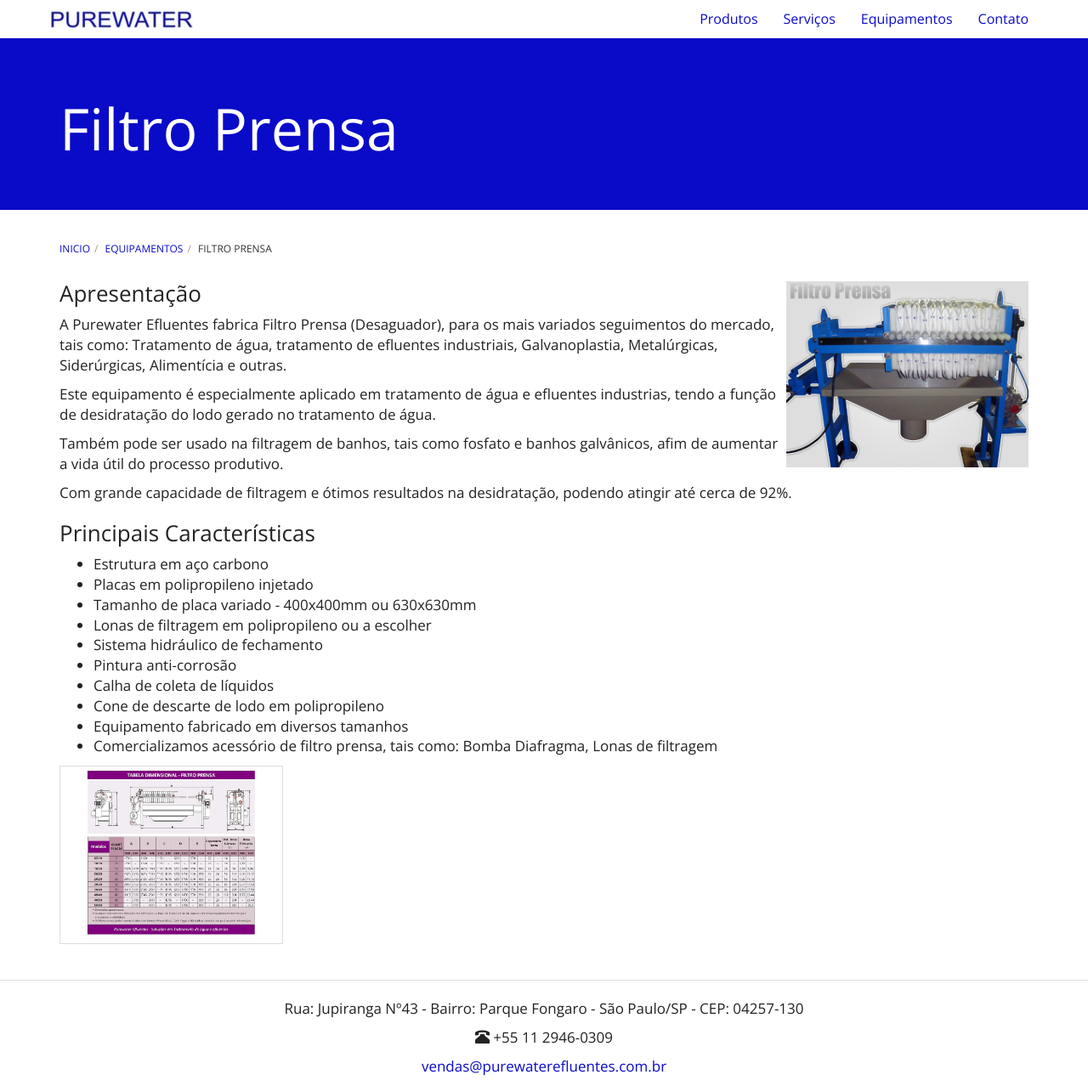
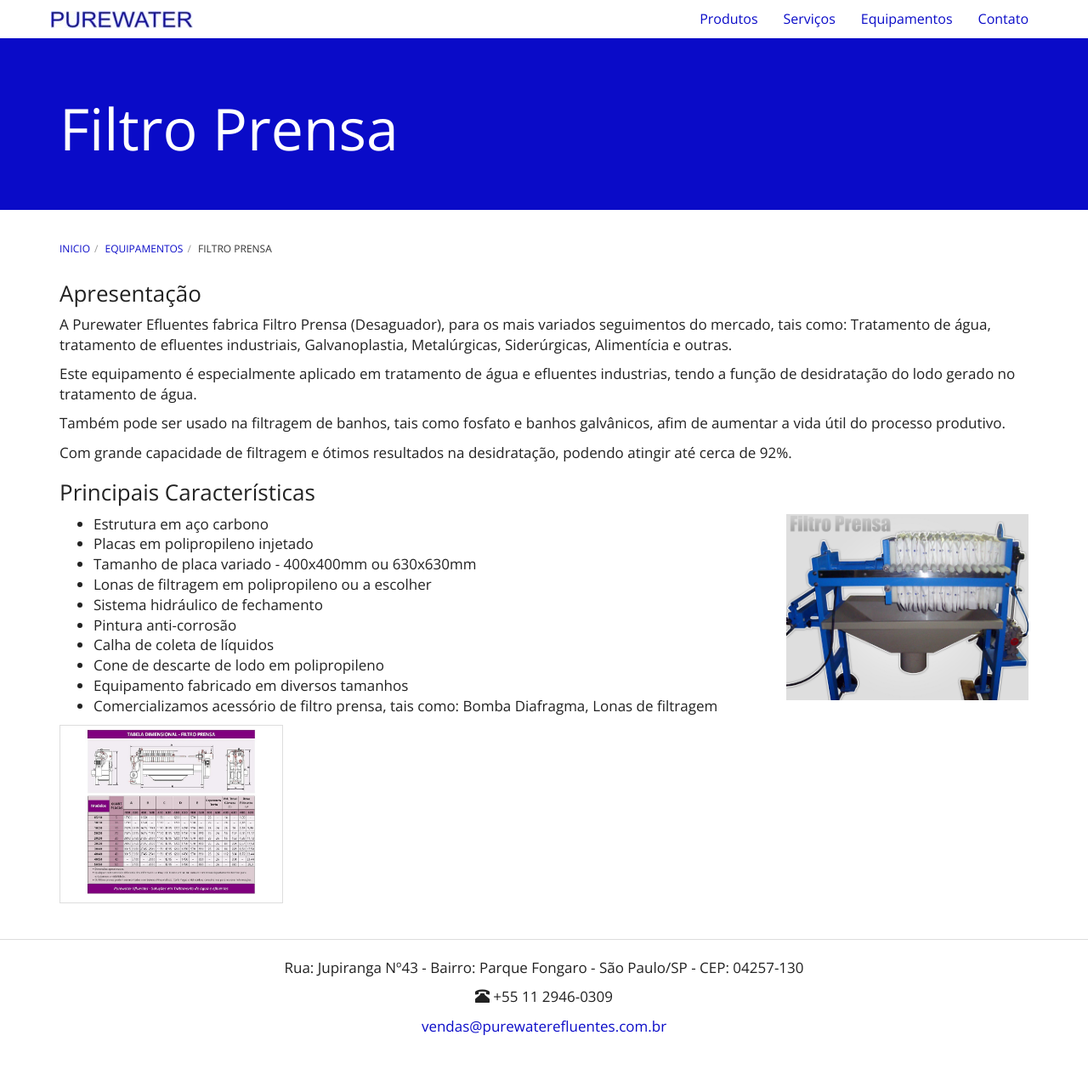
Before and after one commit to purewaterefluentes/purewaterefluentes.github.io, a Jekyll site: the page built from equipamentos/filtro-prensa.md, in a window 1280 px wide and 1278 px high. Shown: the whole window at 85% size. Built offline with Jekyll 4.4.1, drawn with Linux system fonts in a browser that asks for light colours; nearby versions of some CDN libraries; library files that are not in the unit come from our copies.

Commit message:
Update filtro-prensa.md

```diff
--- a/equipamentos/filtro-prensa.md
+++ b/equipamentos/filtro-prensa.md
@@ -2,8 +2,6 @@
 layout: default
 title: Filtro Prensa
 ---
-
-<img class="img-responsive pull-right" style="max-width: 25%;" src="../../website/images/Filtro Prensa Purewater.JPG" alt="Filtro Prensa">
 
 ### Apresentação
 
@@ -17,6 +15,8 @@
 
 ### Principais Características
 
+<img class="img-responsive pull-right" style="max-width: 25%;" src="../../website/images/Filtro Prensa Purewater.JPG" alt="Filtro Prensa">
+
 - Estrutura em aço carbono
 - Placas em polipropileno injetado
 - Tamanho de placa variado - 400x400mm ou 630x630mm
```
